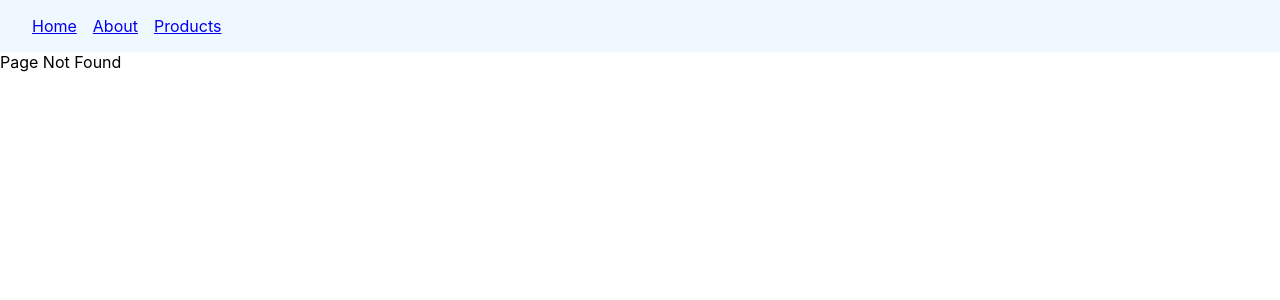
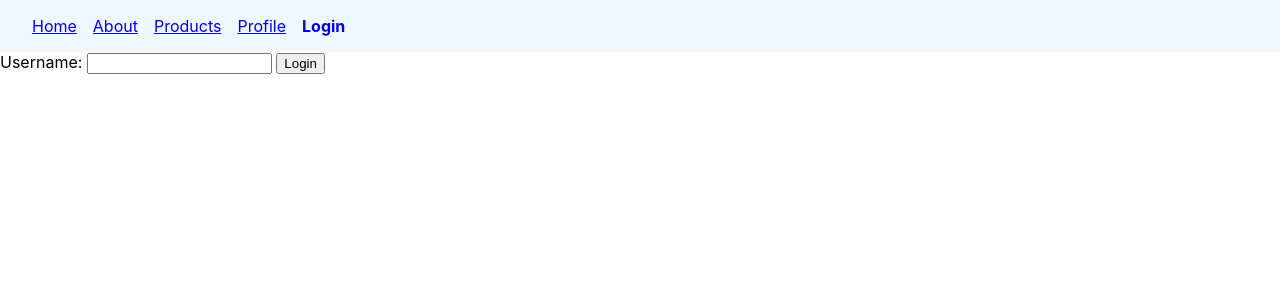
Before and after one commit to saraswathi22-mac/react-router-latest, a React (Create React App) app: page /login in a window 1280 px wide. Before the commit this address had no page. Shown: the top 300 px of the page. Built offline with nearby package versions, Linux system fonts and the light colour scheme.

Commit message:
Authentication

```diff
--- a/src/App.js
+++ b/src/App.js
@@ -11,11 +11,14 @@
 import { Users } from "./components/Users";
 import { UserDetails } from "./components/UserDetails";
 import { Admin } from "./components/Admin";
+import { Profile } from "./components/Profile";
+import { AuthProvider } from "./components/auth";
+import { Login } from "./components/Login";
 const LazyAbout = React.lazy(() => import('./components/About'))
 
 function App() {
   return (
-    <>
+    <AuthProvider>
       <Navbar />
       <Routes>
         <Route path="/" element={<Home />} />
@@ -31,9 +34,11 @@
           <Route path=":userId" element={<UserDetails />} />
           <Route path="admin" element={<Admin />} />
         </Route>
+        <Route path="profile" element={<Profile />} />
+        <Route path="login" element={<Login />} />
         <Route path="*" element={<NoMatch />} />
       </Routes>
-    </>
+    </AuthProvider>
   );
 }
 
--- /dev/null
+++ b/src/components/Login.jsx
@@ -0,0 +1,25 @@
+import { useState } from 'react'
+import { useNavigate, useLocation } from 'react-router-dom'
+import { useAuth } from './auth'
+
+export const Login = () => {
+  const [user, setUser] = useState('')
+  const navigate = useNavigate()
+  const location = useLocation()
+  const auth = useAuth()
+
+  const redirectPath = location.state?.path || '/'
+
+  const handleLogin = () => {
+    auth.login(user)
+    navigate(redirectPath, { replace: true })
+  }
+  return (
+    <div>
+      <label>
+        Username: <input type='text' onChange={e => setUser(e.target.value)} />
+      </label>{' '}
+      <button onClick={handleLogin}>Login</button>
+    </div>
+  )
+}
--- a/src/components/Navbar.jsx
+++ b/src/components/Navbar.jsx
@@ -1,4 +1,5 @@
 import {NavLink} from 'react-router-dom';
+import { useAuth } from './auth';
 
 const Navbar = () => {
     const navLinkStyles = ({isActive}) => {
@@ -8,12 +9,17 @@
         }
     }
 
+    const auth = useAuth()
+
     return(
         <nav className='primary-nav'>
             <NavLink style={navLinkStyles} to="/">Home</NavLink>
             <NavLink style={navLinkStyles} to="/about">About</NavLink>
             <NavLink style={navLinkStyles} to="products">Products</NavLink>
-
+            <NavLink style={navLinkStyles} to="/profile">Profile</NavLink>
+            {!auth.user && (
+                <NavLink style={navLinkStyles} to="/login">Login</NavLink>
+            )}
         </nav>
     )
 }
--- /dev/null
+++ b/src/components/Profile.jsx
@@ -0,0 +1,16 @@
+import { useNavigate } from 'react-router-dom'
+import { useAuth } from './auth'
+
+export const Profile = () => {
+  const navigate = useNavigate()
+  const auth = useAuth()
+  const handleLogout = () => {
+    auth.logout()
+    navigate('/')
+  }
+  return (
+    <div>
+      Welcome {auth.user}.<button onClick={handleLogout}>Logout</button>
+    </div>
+  )
+}
--- /dev/null
+++ b/src/components/auth.jsx
@@ -0,0 +1,25 @@
+import { useState, createContext, useContext } from 'react'
+
+const AuthContext = createContext(null)
+
+export const AuthProvider = ({ children }) => {
+  const [user, setUser] = useState(null)
+
+  const login = user => {
+    setUser(user)
+  }
+
+  const logout = () => {
+    setUser(null)
+  }
+
+  return (
+    <AuthContext.Provider value={{ user, login, logout }}>
+      {children}
+    </AuthContext.Provider>
+  )
+}
+
+export const useAuth = () => {
+  return useContext(AuthContext)
+}
```
Also changed, not shown: 1 other file (tests, documents, lock files or other folders).
